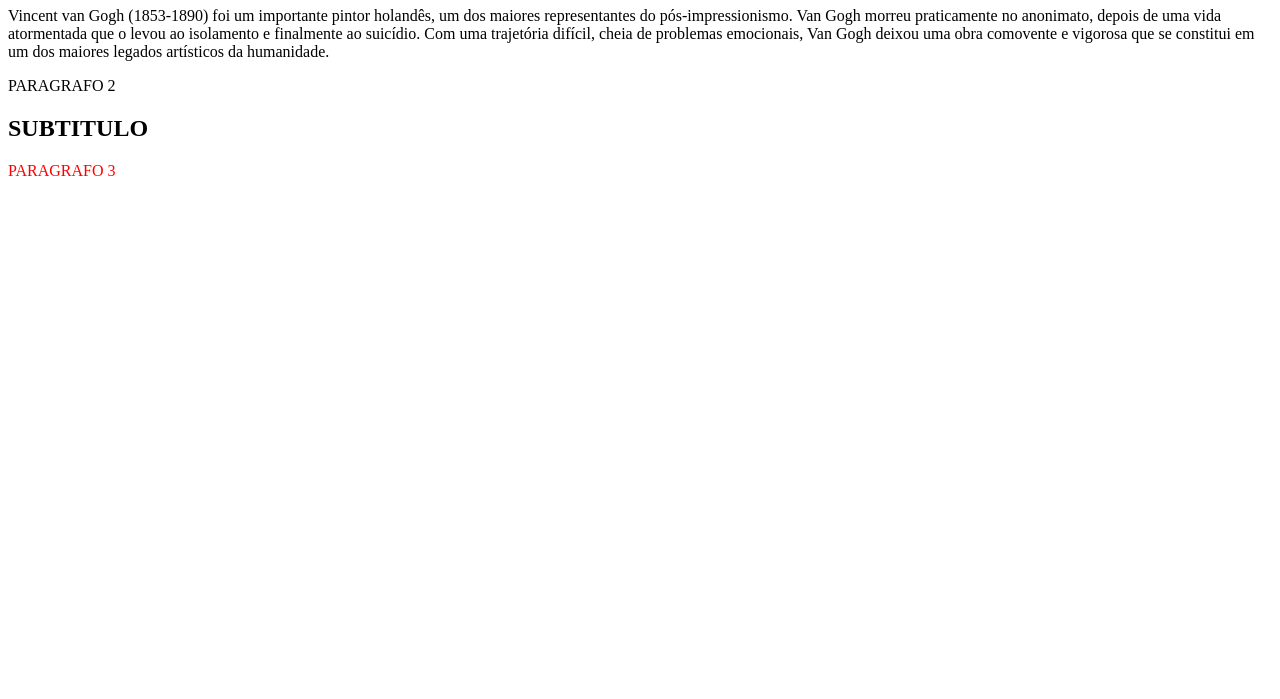
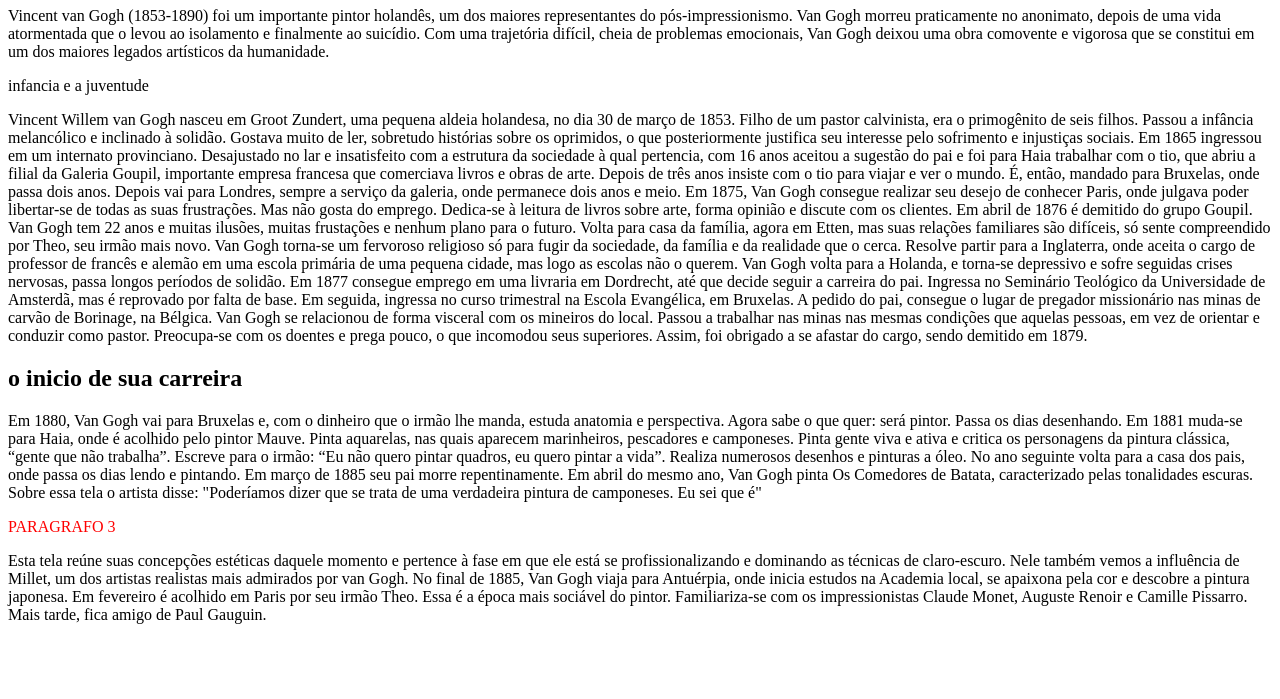
Before and after one commit to marcella190/projeto, a plain HTML site: page index.html in a window 1280 px wide. Shown: the part 101-800 px from the top of the page. Drawn offline with Linux system fonts and the light colour scheme.

Commit message:
Update index.html

```diff
--- a/index.html
+++ b/index.html
@@ -8,14 +8,42 @@
 </head>
 <body>
     <img src="marcela.jpg">
- <h1>van gogh</h1>
+ <h1>biografia de van gogh</h1>
  <P class="banana">Vincent van Gogh (1853-1890) foi um importante pintor holandês, um dos maiores representantes do pós-impressionismo. Van Gogh morreu praticamente no anonimato, depois de uma vida atormentada que o levou ao isolamento e finalmente ao suicídio.
 
 Com uma trajetória difícil, cheia de problemas emocionais, Van Gogh deixou uma obra comovente e vigorosa que se constitui em um dos maiores legados artísticos da humanidade.
 
  </p>
- <P>PARAGRAFO 2</P>
- <h2>SUBTITULO</h2>
- <p class="minions">PARAGRAFO 3</p>
+ <P>infancia e a juventude</P> Vincent Willem van Gogh nasceu em Groot Zundert, uma pequena aldeia holandesa, no dia 30 de março de 1853. Filho de um pastor calvinista, era o primogênito de seis filhos. Passou a infância melancólico e inclinado à solidão.
+
+Gostava muito de ler, sobretudo histórias sobre os oprimidos, o que posteriormente justifica seu interesse pelo sofrimento e injustiças sociais. Em 1865 ingressou em um internato provinciano.
+
+Desajustado no lar e insatisfeito com a estrutura da sociedade à qual pertencia, com 16 anos aceitou a sugestão do pai e foi para Haia trabalhar com o tio, que abriu a filial da Galeria Goupil, importante empresa francesa que comerciava livros e obras de arte.
+
+Depois de três anos insiste com o tio para viajar e ver o mundo. É, então, mandado para Bruxelas, onde passa dois anos. Depois vai para Londres, sempre a serviço da galeria, onde permanece dois anos e meio.
+
+Em 1875, Van Gogh consegue realizar seu desejo de conhecer Paris, onde julgava poder libertar-se de todas as suas frustrações. Mas não gosta do emprego. Dedica-se à leitura de livros sobre arte, forma opinião e discute com os clientes. Em abril de 1876 é demitido do grupo Goupil.
+
+Van Gogh tem 22 anos e muitas ilusões, muitas frustações e nenhum plano para o futuro. Volta para casa da família, agora em Etten, mas suas relações familiares são difíceis, só sente compreendido por Theo, seu irmão mais novo.
+
+Van Gogh torna-se um fervoroso religioso só para fugir da sociedade, da família e da realidade que o cerca. Resolve partir para a Inglaterra, onde aceita o cargo de professor de francês e alemão em uma escola primária de uma pequena cidade, mas logo as escolas não o querem.
+Van Gogh volta para a Holanda, e torna-se depressivo e sofre seguidas crises nervosas, passa longos períodos de solidão. Em 1877 consegue emprego em uma livraria em Dordrecht, até que decide seguir a carreira do pai. Ingressa no Seminário Teológico da Universidade de Amsterdã, mas é reprovado por falta de base.
+
+Em seguida, ingressa no curso trimestral na Escola Evangélica, em Bruxelas. A pedido do pai, consegue o lugar de pregador missionário nas minas de carvão de Borinage, na Bélgica.
+
+Van Gogh se relacionou de forma visceral com os mineiros do local. Passou a trabalhar nas minas nas mesmas condições que aquelas pessoas, em vez de orientar e conduzir como pastor. Preocupa-se com os doentes e prega pouco, o que incomodou seus superiores. Assim, foi obrigado a se afastar do cargo, sendo demitido em 1879.
+
+
+
+ <h2>o inicio de sua carreira</h2>Em 1880, Van Gogh vai para Bruxelas e, com o dinheiro que o irmão lhe manda, estuda anatomia e perspectiva. Agora sabe o que quer: será pintor. Passa os dias desenhando.
+
+Em 1881 muda-se para Haia, onde é acolhido pelo pintor Mauve. Pinta aquarelas, nas quais aparecem marinheiros, pescadores e camponeses. Pinta gente viva e ativa e critica os personagens da pintura clássica, “gente que não trabalha”.
+
+Escreve para o irmão: “Eu não quero pintar quadros, eu quero pintar a vida”. Realiza numerosos desenhos e pinturas a óleo. No ano seguinte volta para a casa dos pais, onde passa os dias lendo e pintando.
+
+Em março de 1885 seu pai morre repentinamente. Em abril do mesmo ano, Van Gogh pinta Os Comedores de Batata, caracterizado pelas tonalidades escuras. Sobre essa tela o artista disse: "Poderíamos dizer que se trata de uma verdadeira pintura de camponeses. Eu sei que é"
+ <p class="minions">PARAGRAFO 3</p>Esta tela reúne suas concepções estéticas daquele momento e pertence à fase em que ele está se profissionalizando e dominando as técnicas de claro-escuro. Nele também vemos a influência de Millet, um dos artistas realistas mais admirados por van Gogh.
+
+No final de 1885, Van Gogh viaja para Antuérpia, onde inicia estudos na Academia local, se apaixona pela cor e descobre a pintura japonesa. Em fevereiro é acolhido em Paris por seu irmão Theo. Essa é a época mais sociável do pintor. Familiariza-se com os impressionistas Claude Monet, Auguste Renoir e Camille Pissarro. Mais tarde, fica amigo de Paul Gauguin.
 </body>
 </html>
```
